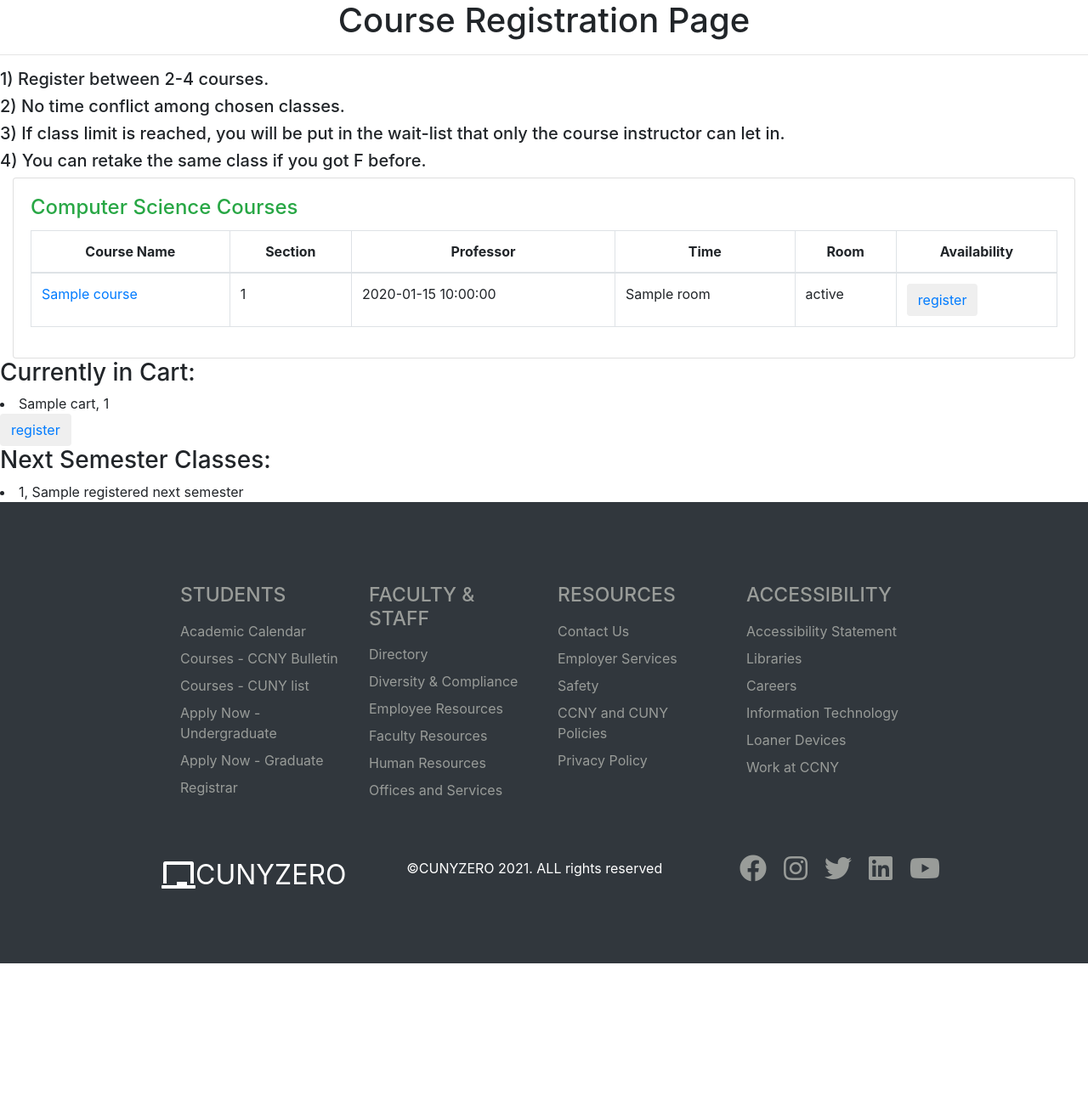
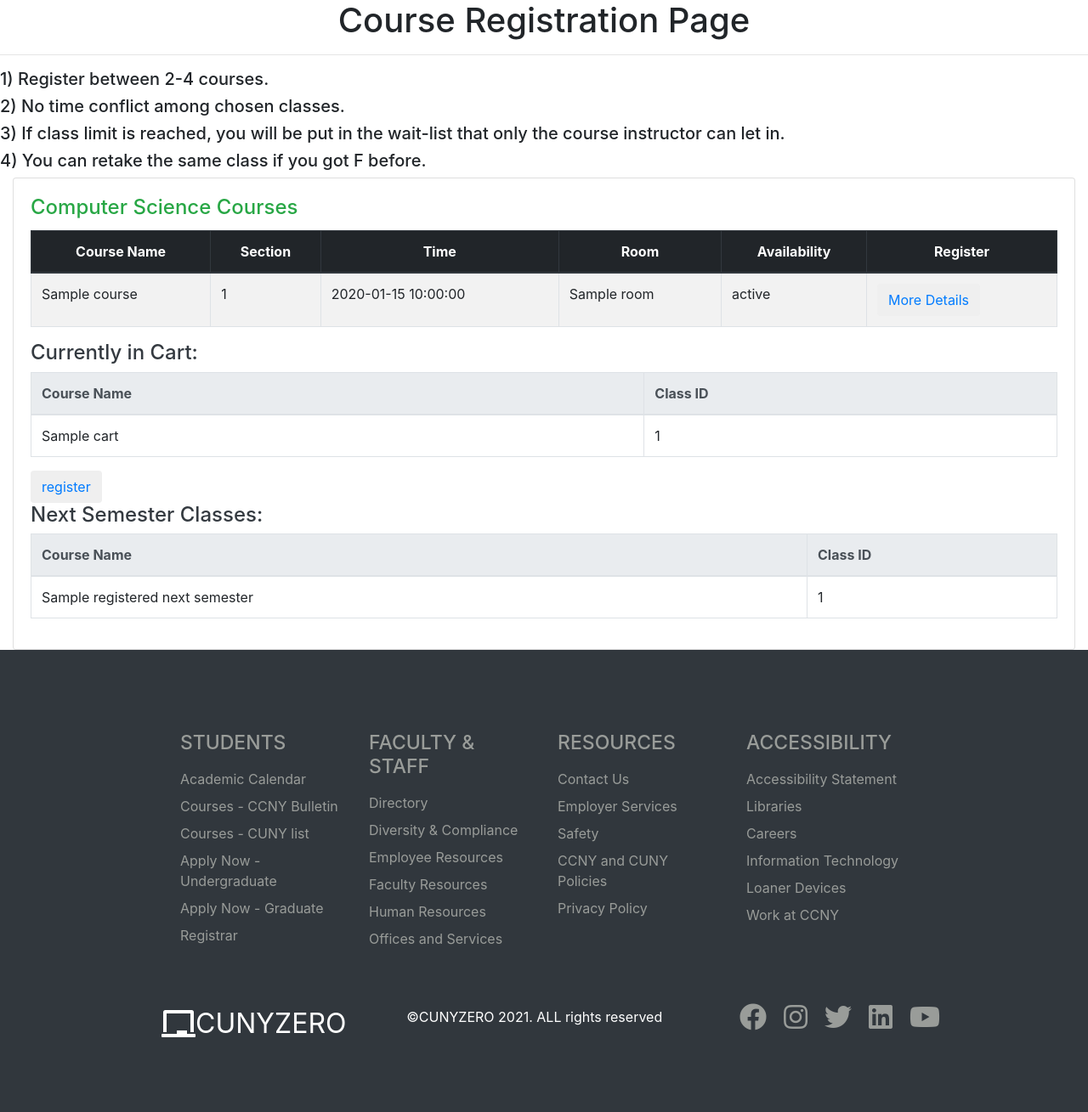
Before and after one commit to tryingtolearn11/322_project, a Flask app: template app/templates/course_registration.html in a window 1280 px wide. Shown: the part 56-1365 px from the top of the page at 85% size. Before the commit the page ends 1190 px from the top, so only its background shows below. Run offline with Flask 2, Linux system fonts and the light colour scheme; the template is opened without the code that fills it: most values are stand-ins (such as "Sample title", 1, 10 or a date in 2020); some libraries are stand-ins or nearby versions.

Commit message:
pretty course registration

```diff
--- a/app/templates/course_registration.html
+++ b/app/templates/course_registration.html
@@ -21,27 +21,67 @@
             <div class="card-body">
                 <div class="table-responsive">
                     <div class="h4 card-title text-success"> Computer Science Courses </div>
-                <table class="table table-bordered">
-                    <thead class="text-center">
+                    <table class="table table-striped table-bordered">
+                        <thead class="text-center thead-dark">
                             <tr>
                                 <th>Course Name</th>
                                 <th>Section</th>
-                            <th>Professor</th>
                                 <th>Time</th>
                                 <th>Room</th>
                                 <th>Availability</th>
+                                <th>Register</th>
                             </tr>
                         </thead>
                         <tbody>
                             {% for course in courses %}
                             <tr>
-                            <td><a href="{{url_for('course_page_registration', courseID=course.courseID)}}">{{ course.courseName }}</td>
+                                <td>{{ course.courseName }}</td>
                                 <td>{{ course.courseID }}</td>
                                 <td>{{ course.time }}</td>
                                 <td>{{ course.room }}</td>
                                 <td>{{ course.status }}</td>
                                 <td><button type="button" class="btn btn-default">
-                                    <a href="{{ url_for('register_class')}}">register</a></button></td>
+                                    <a href="{{url_for('course_page_registration', courseID=course.courseID)}}">More Details</a></button></td>
+                            </tr>
+                            {% endfor %}
+                        </tbody>
+                    </table>
+                    <div class="h4 text-dark">Currently in Cart:</div>
+                    <table class="table table-bordered">
+                        <thead class="thead-light">
+                            <tr>
+                                <th>Course Name</th>
+                                <th>Class ID</th>
+                            </tr>
+                        </thead>
+                        <tbody>
+                            {% if cart != 0 %}
+                            {% for c in cart %}
+                            <tr>
+                                <td>{{ c.courseName }}</td>
+                                <td>{{ c.classID }}</td>
+                            </tr>
+                            {% endfor %}
+                            {% endif %}
+                        </tbody>
+                    </table>
+                    <td><button type="button" class="btn btn-default">
+                        <a href="{{ url_for('register_class')}}">register</a>
+                    </button></td>
+
+                    <div class="h4 text-dark">Next Semester Classes:</div>
+                    <table class="table table-bordered">
+                        <thead class="thead-light">
+                            <tr>
+                                <th>Course Name</th>
+                                <th>Class ID</th>
+                            </tr>
+                        </thead>
+                        <tbody>
+                            {% for c in student.registered_next_semester %}
+                            <tr>
+                                <td>{{ c.courseName }}</td>
+                                <td>{{ c.classID }}</td>
                             </tr>
                             {% endfor %}
                         </tbody>
@@ -50,24 +90,6 @@
             </div>
         </div>
     </div>
-    <div>
-        <h3>Currently in Cart:</h3>
-        {% if cart != 0 %}
-            {% for c in cart %}
-            <li> {{ c.courseName }}, {{ c.classID }}</li>
-            {% endfor %}
-        {% endif %}
-
-        <td><button type="button" class="btn btn-default">
-                <a href="{{ url_for('register_class')}}">register</a></button></td>
-
-        <h3>Next Semester Classes:</h3>
-        {% for c in student.registered_next_semester %}
-        <li> {{c.classID }}, {{ c.courseName }} </li>
-        {% endfor %}
-    </div>
-
-
 </body>
 </html>
 
```
Also changed, not shown: app/models.py (+5 -5 lines). Lines whose indentation alone changed are shown as unchanged.
